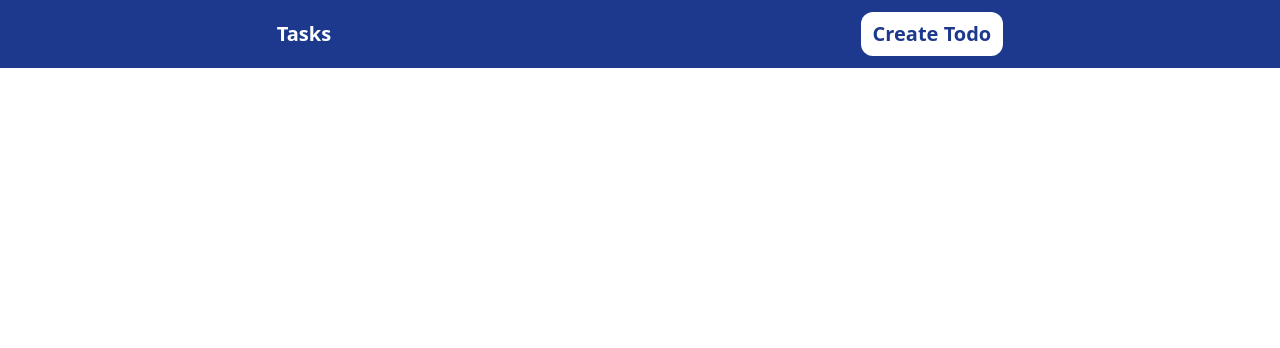
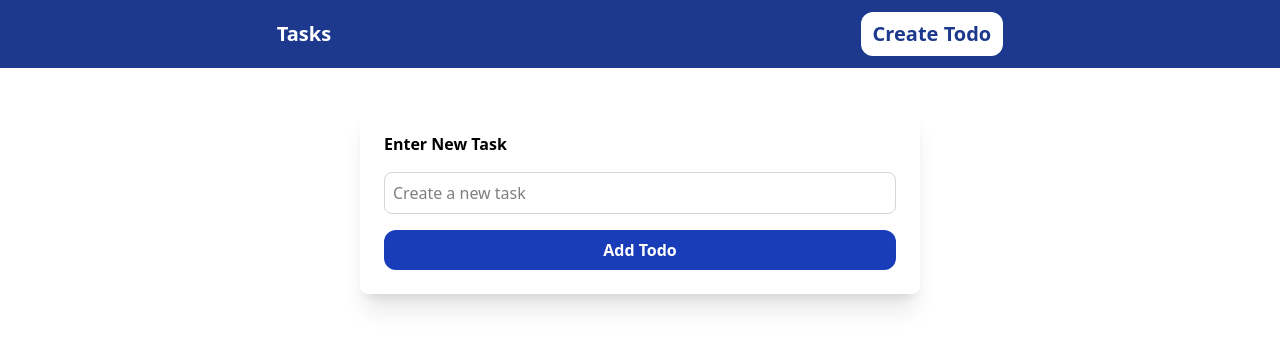
Before and after one commit to ken-jibril/Todos, a React (Vite) app: page /create in a window 1280 px wide. Before the commit this address had no page. Shown: the top 348 px of the page. Built offline with nearby package versions, Linux system fonts and the light colour scheme.

Commit message:
feat: add logic for handling form submission, and logic for sending tasks to the server

```diff
--- a/src/Pages/CreateTodo.jsx
+++ b/src/Pages/CreateTodo.jsx
@@ -1,11 +1,61 @@
-import React from 'react'
+import { useState } from "react";
 
 function CreateTodo() {
+
+  const [todo, setTodo] = useState('');
+  const [isCompleted, setIsCompleted] = useState(false);
+  const [input, setInput] = useState('');
+
+  const handleSubmit = (e) => {
+    e.preventDefault();
+
+    if (!todo.trim()) return alert('❌ Task cannot be empty!');
+
+    const newTodo = {
+      title: todo,
+      text: input,
+      is_completed: isCompleted
+    };
+
+    fetch('https://stub.muindetuva.com/api/todos', {
+      method: 'POST',
+      headers: {
+        'Authorization': 'Bearer 25|z098DRg1OmjYpQPKexZHjxEmM1o0ZVKaPYa2NDgcd3f09ba7',
+        'Content-Type': 'application/json'
+      },
+      body: JSON.stringify(newTodo)
+    })
+    .then(response => response.json())
+    .then(data => {
+      console.log('Success:', data);
+      alert('✅ Task added successfully!');
+    })
+    .catch((error) => {
+      console.error('Error:', error);
+      alert('❌ Failed to add task. Please try again.');
+    });
+
+    setTodo('');
+    setIsCompleted(false);
+    setInput('');
+
+  }
   return (
-    <div>
+    <div className="flex items-center justify-center flex-col">
+      <form onSubmit={handleSubmit} className='shadow-xl max-w-fit mx-auto mt-10 rounded-lg p-6 flex flex-col gap-4 '>
+          <label htmlFor="task" className='font-semibold'>Enter New Task</label>
+          <input
+          type="text"
+          placeholder='Create a new task'
+           value={todo}
+          onChange={(e) => setInput(e.target.value)}
+          className='w-lg px-2 py-2 border border-gray-300 rounded-lg focus:outline-none focus:ring-1 focus:ring-blue-500'
+          />
 
+          <button type='submit' className='bg-blue-800 p-2 text-white font-semibold rounded-xl hover:bg-blue-600 transition-all duration-300 cursor-pointer'>Add Todo</button>
+      </form>
     </div>
   )
 }
 
-export default CreateTodo
+export default CreateTodo;
```
